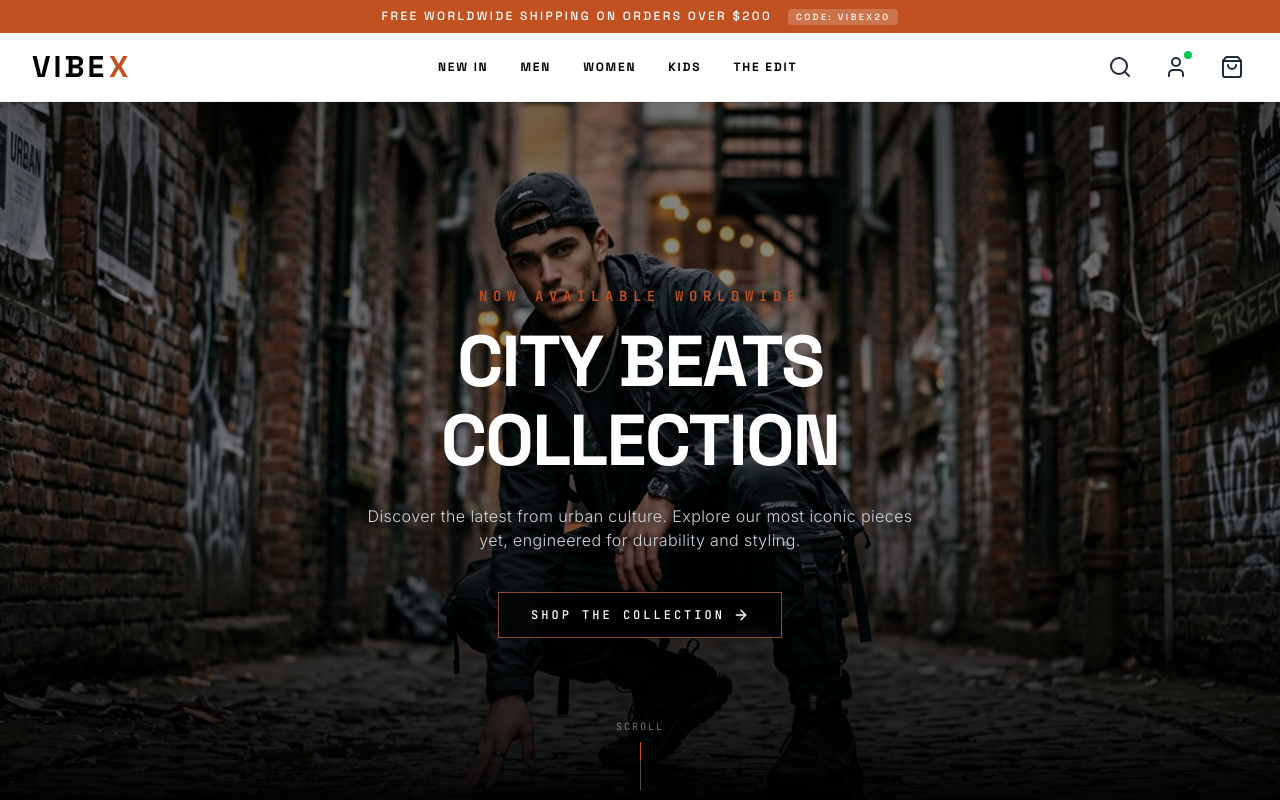
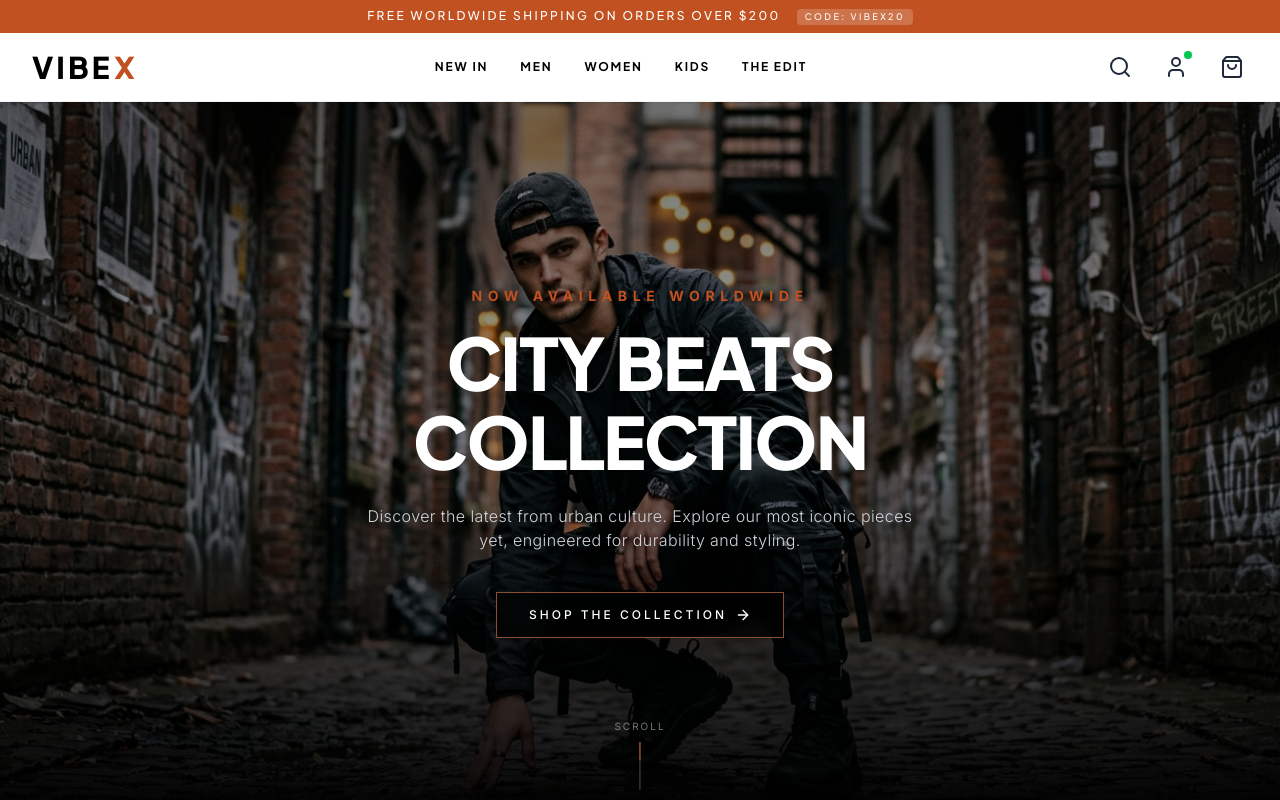
Before and after one commit to ehtishamkhalid770-commits/vibex, a React (Vite) app: page / in a window 1280 px wide. Shown: the top 800 px of the page. Built offline with nearby package versions, Linux system fonts and the light colour scheme.

Commit message:
style: update typography and font family stack
Replace Space Grotesk and JetBrains Mono with Plus Jakarta Sans to modernize the visual identity and improve typography consistency.

```diff
--- a/src/index.css
+++ b/src/index.css
@@ -1,10 +1,10 @@
-@import url('https://fonts.googleapis.com/css2?family=Inter:wght@300;400;500;600;700&family=Space+Grotesk:wght@500;600;700;800&family=JetBrains+Mono:wght@400;500;600&display=swap');
+@import url('https://fonts.googleapis.com/css2?family=Inter:wght@300;400;500;600;700;800&family=Plus+Jakarta+Sans:wght@400;500;600;700;800&display=swap');
 @import "tailwindcss";
 
 @theme {
-  --font-sans: 'Inter', sans-serif;
-  --font-display: 'Space Grotesk', sans-serif;
-  --font-mono: 'JetBrains Mono', monospace;
+  --font-sans: 'Inter', system-ui, -apple-system, sans-serif;
+  --font-display: 'Plus Jakarta Sans', 'Inter', system-ui, sans-serif;
+  --font-mono: 'Inter', system-ui, -apple-system, sans-serif;
 
   --color-brand: #c25121;
   --color-brand-hover: #a34117;
```
